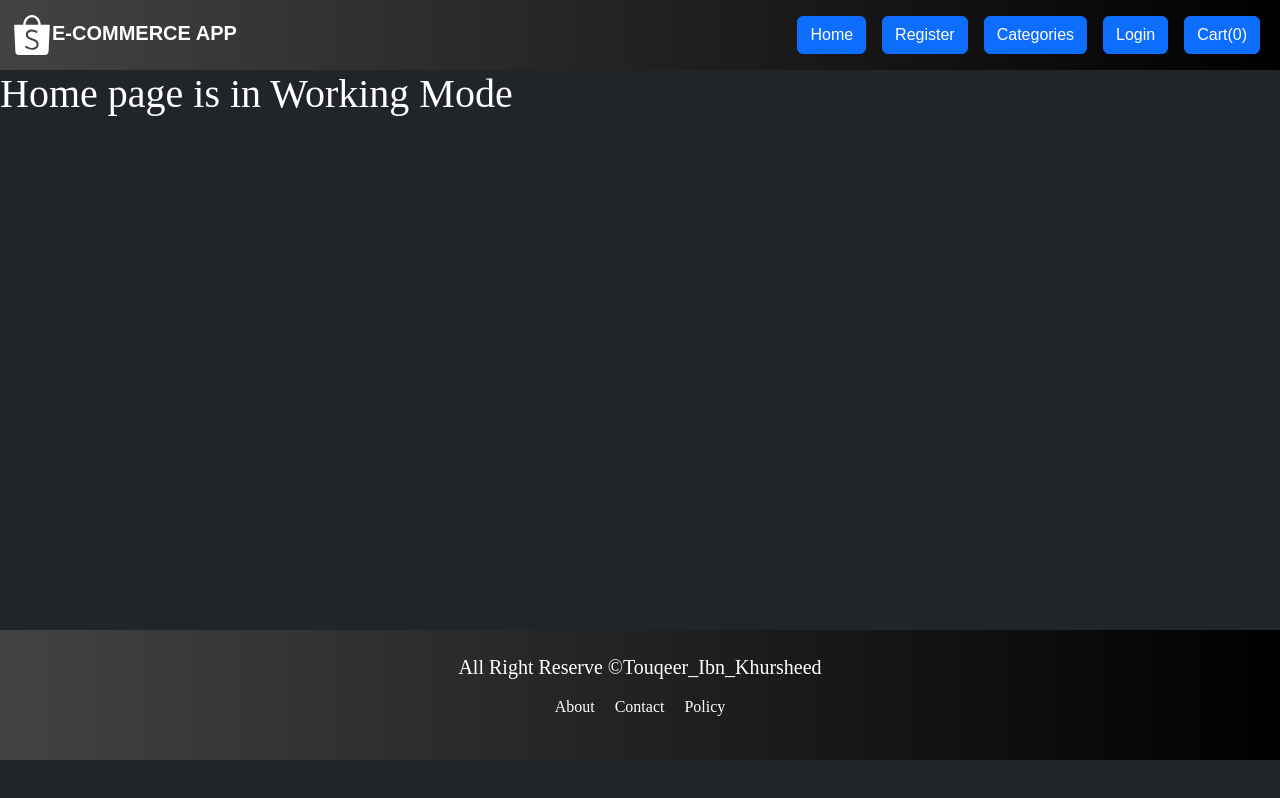
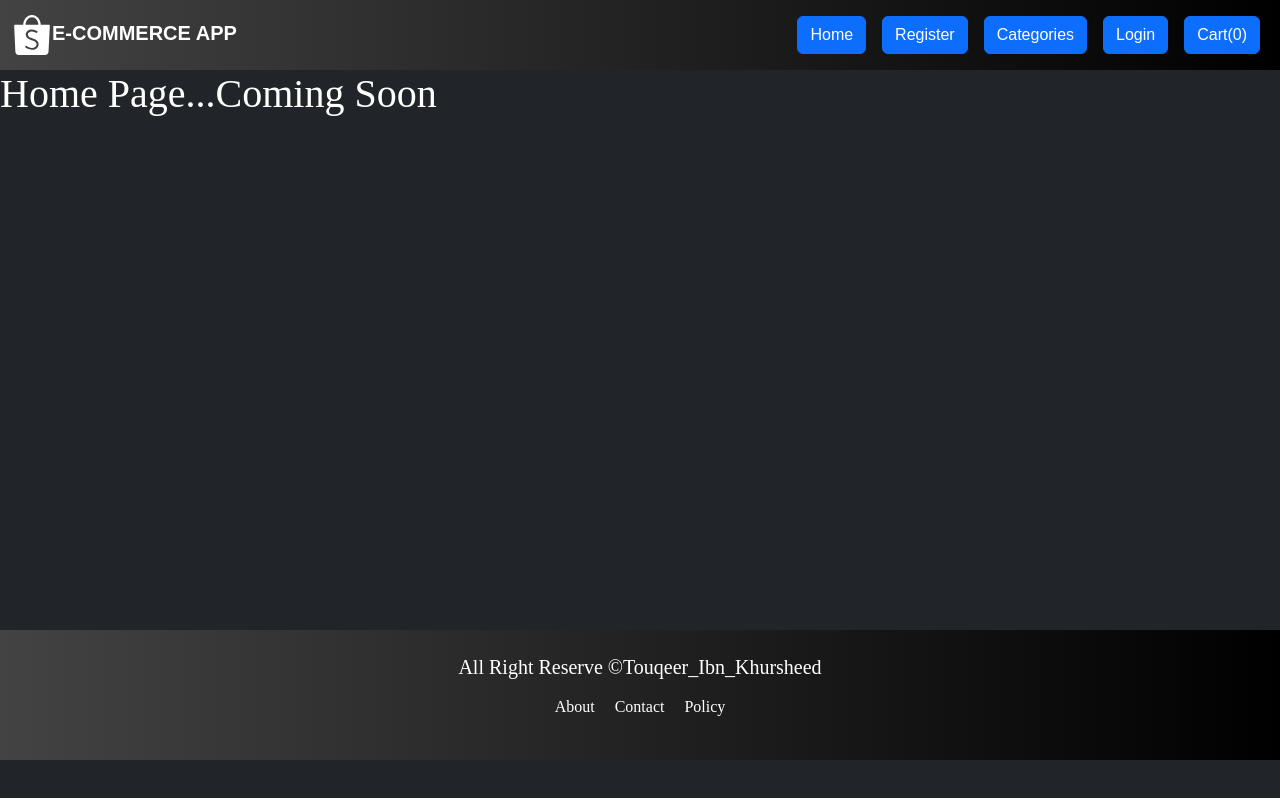
Before and after one commit to Touqeer001/E-commerce-web-application-using-MERN-Stack, a React (Create React App) app in the folder client/: page / in a window 1280 px wide. Built offline with nearby package versions, Linux system fonts and the light colour scheme.

Commit message:
Adding More COmponent

```diff
--- a/client/src/pages/Home.jsx
+++ b/client/src/pages/Home.jsx
@@ -4,7 +4,7 @@ import Layout from "../components/Layout/Layout";
 const Home = () => {
   return (
     <Layout>
-      <h1 style={{ color: "white" }}>Home page is in Working Mode</h1>
+      <h1 style={{ color: "white" }}>Home Page...Coming Soon</h1>
     </Layout>
   );
 };
```
